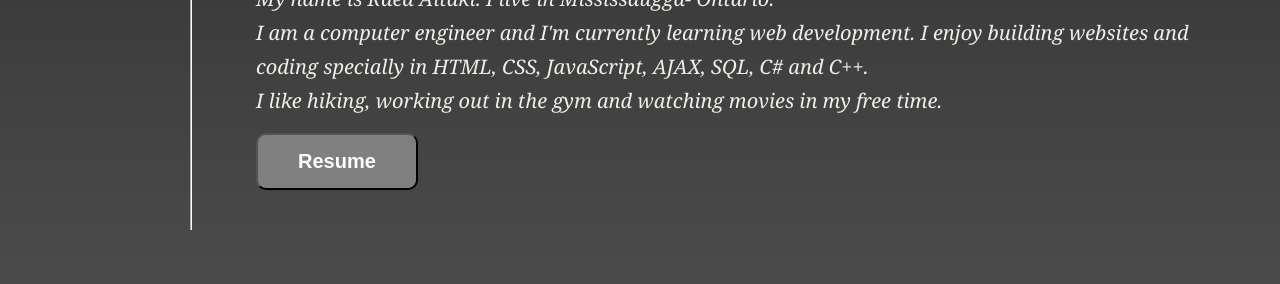
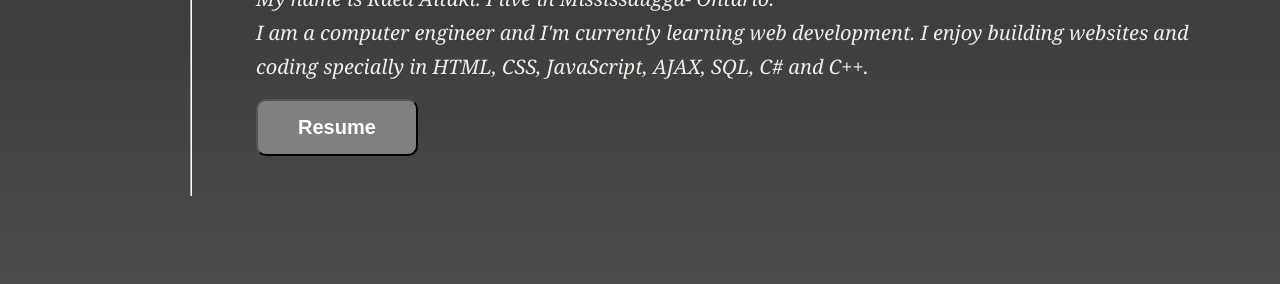
Before and after one commit to raedaltaki/-raedaltaki.github.io, a plain HTML site: page index.html in a window 1280 px wide. Shown: the part 747-1031 px from the top of the page. Drawn offline with nearby package versions, Linux system fonts and the light colour scheme.

Commit message:
edit bio

```diff
--- a/index.html
+++ b/index.html
@@ -77,8 +77,7 @@
                 <p>
                     My name is Raed Altaki. I live in Mississaugga- Ontario.<br/>
                     I am a computer engineer and I'm currently learning web development.
-                    I enjoy building websites and coding specially in HTML, CSS, JavaScript, AJAX, SQL, C# and C++. <br/>
-                    I like hiking, working out in the gym and watching movies in my free time.
+                    I enjoy building websites and coding specially in HTML, CSS, JavaScript, AJAX, SQL, C# and C++.
                 </p>
                 <a href="./assets/resume/Resume_Raed Altaki_Web Developer.pdf" target="_blank" download="Resume_Raed Altaki_Web Developer.pdf" >
                     <button type="submit" id="resume">Resume</button>
```
